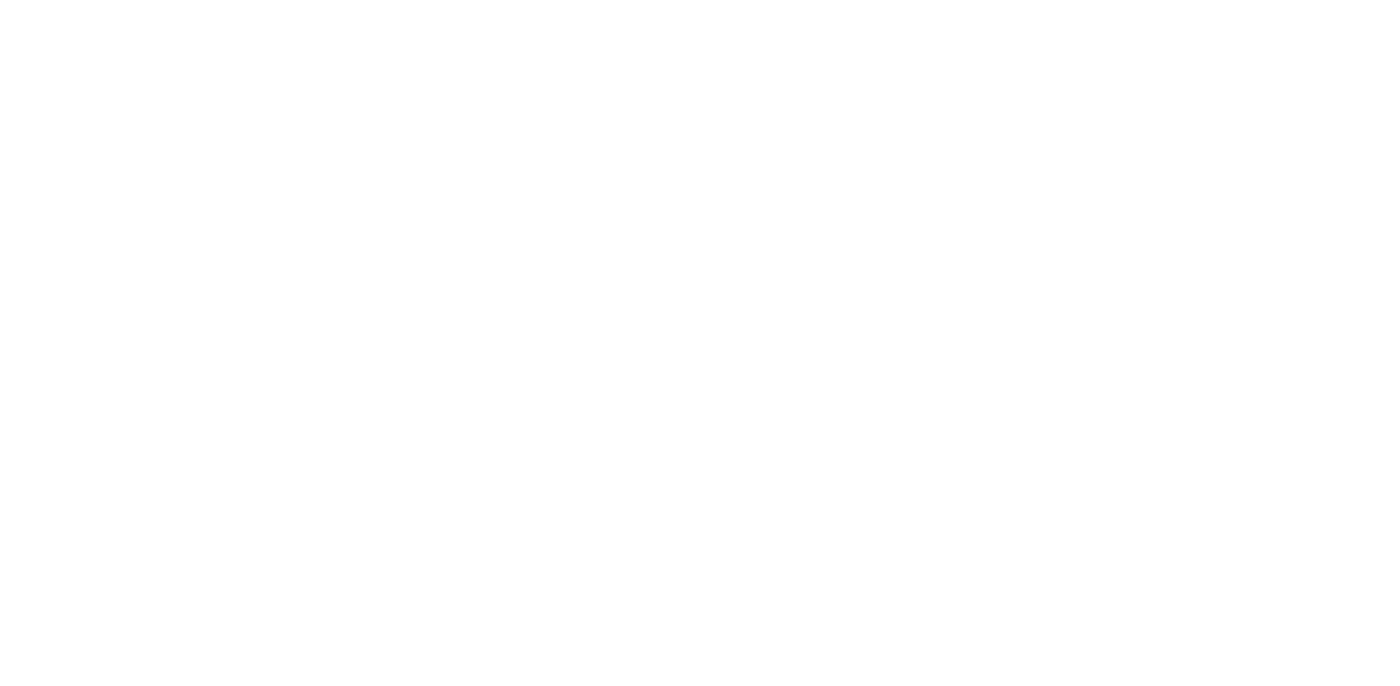
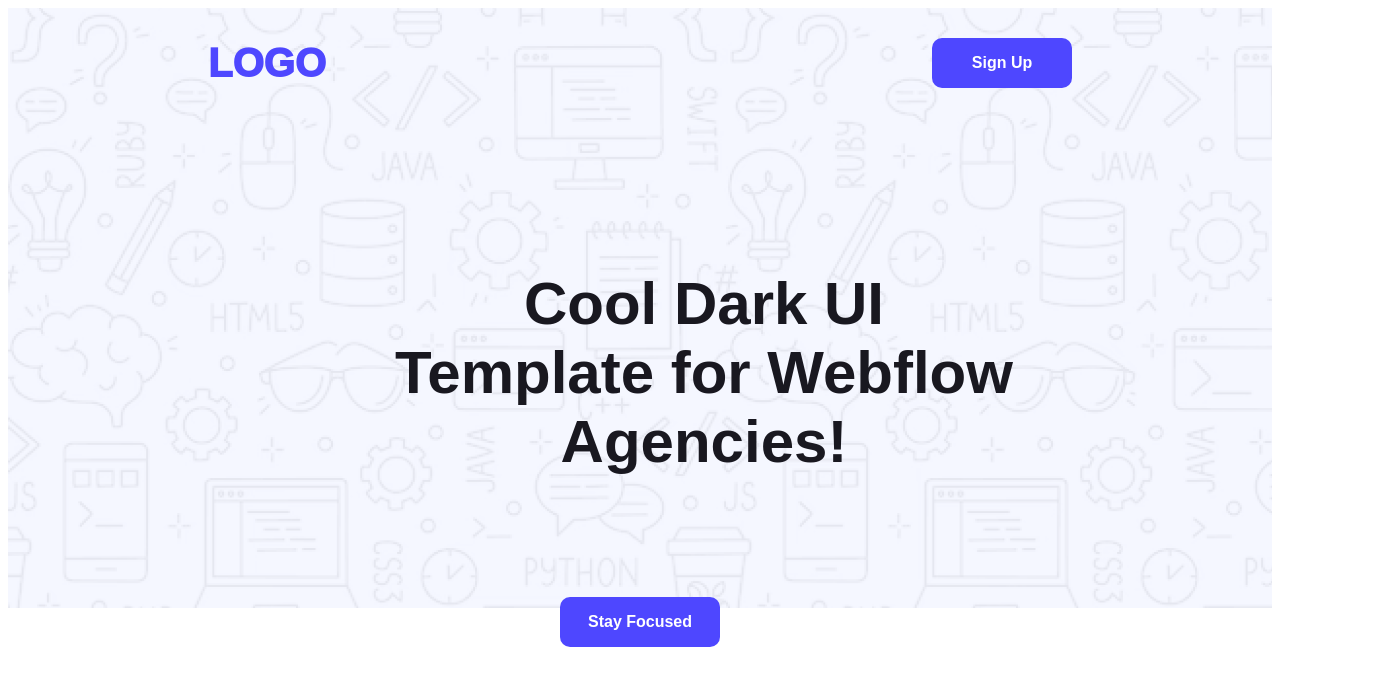
Before and after one commit to MasumRezaMunna/A-01, a plain HTML site: page index.html in a window 1280 px wide. Shown: the whole page, 1400 px wide, since content can reach past the window. Drawn offline with Linux system fonts and the light colour scheme.

Commit message:
Header Added

```diff
--- a/index.html
+++ b/index.html
@@ -6,15 +6,28 @@
     <title>Assignment-01</title>
     <link rel="stylesheet" href="style.css">
 </head>
-<body>
-    <header>
-
+<body class="font-style">
+    <!-- header start -->
+    <header class="header">
+        <nav>
+            <h1 class="logo">LOGO</h1>
+            <button class="btn1">Sign Up</button>
+        </nav>
+        <div class="banner">
+            <h1>Cool Dark UI Template for Webflow Agencies!</h1>
+            <button class="btn2">Stay Focused</button>
+        </div>
     </header>
+    <!-- header end -->
+     <!-- main start -->
     <main>
 
     </main>
+    <!-- main end -->
+     <!-- footer start -->
     <footer>
 
     </footer>
+    <!-- footer end -->
 </body>
 </html>
--- a/style.css
+++ b/style.css
@@ -0,0 +1,58 @@
+.font-style{
+    font-family: "open-sans", sans-serif;
+    font-optical-sizing: auto;
+    font-style: normal;
+}
+/*header part start*/
+.btn1{
+    background-color: rgb(78, 71, 255) ;
+    color: white;
+    width: 140px;
+    height: 50px;
+    border: none;
+    border-radius: 10px;
+    margin-top: 30px;
+    cursor: pointer;
+    font-size: 16px;
+    font-weight: bold;
+
+}
+.logo{
+    color:  rgb(78, 71, 255)  ;
+    font-size: 40px;
+    font-weight: 1000;
+
+}
+.banner{
+    text-align: center;
+    margin-top: 150px;
+}
+.header .banner h1{
+    font-size: 60px;
+    width: 50%;
+    height: auto;
+    color: rgb(25, 24, 32);
+    padding: 0 380px;
+}
+.btn2{
+    background-color: rgb(78, 71, 255) ;
+    color: white;
+    width: 160px;
+    height: 50px;
+    border: none;
+    border-radius: 10px;
+    margin-top: 80px;
+    cursor: pointer;
+    font-size: 16px;
+    font-weight: bold;
+}
+
+nav{
+   display: flex;
+   justify-content: space-between;
+   margin: 0px 200px;
+}
+.header{
+    background-image: url(Assets/Hero-bg.png);
+    height: 600px;
+}
```
